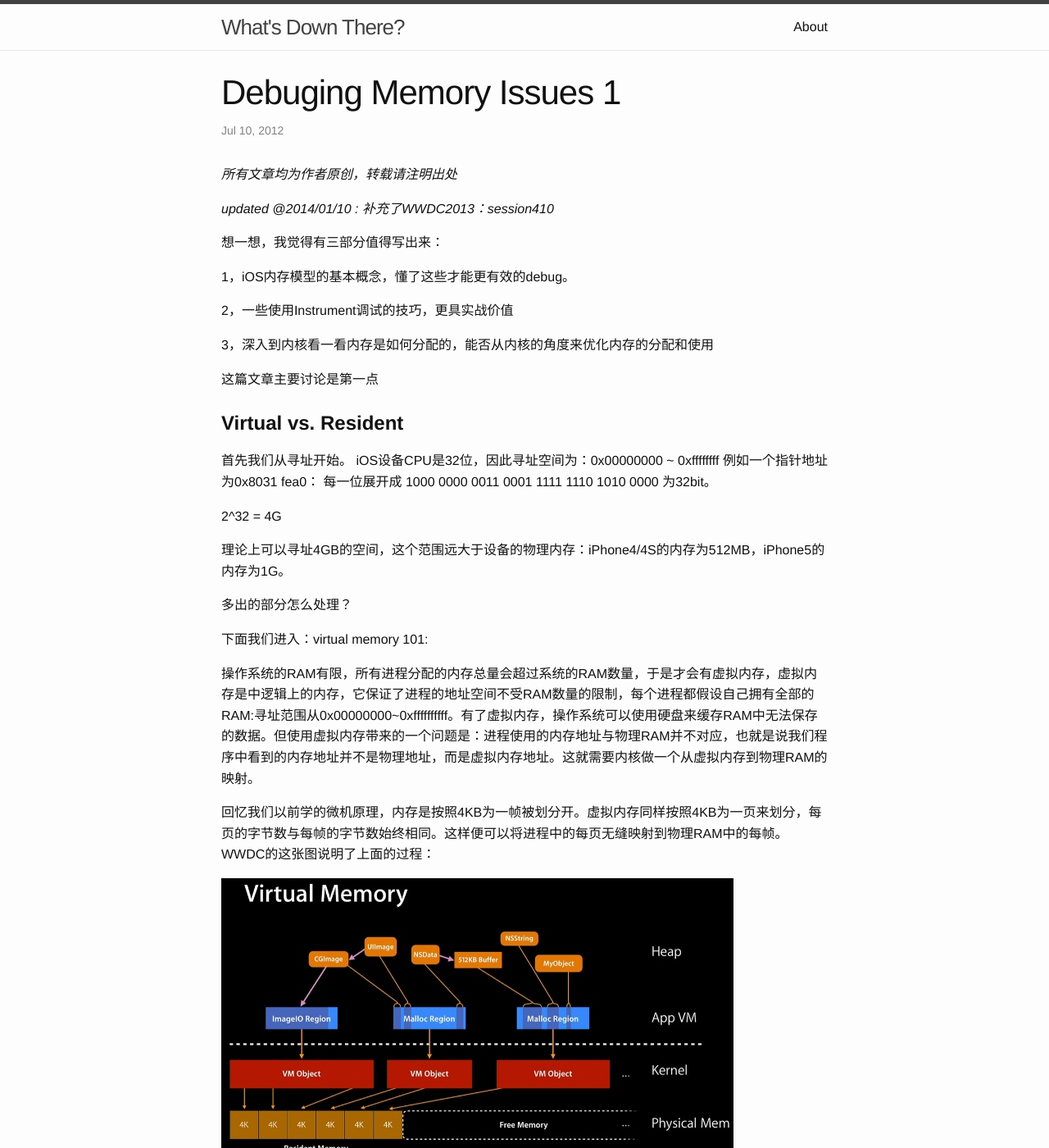
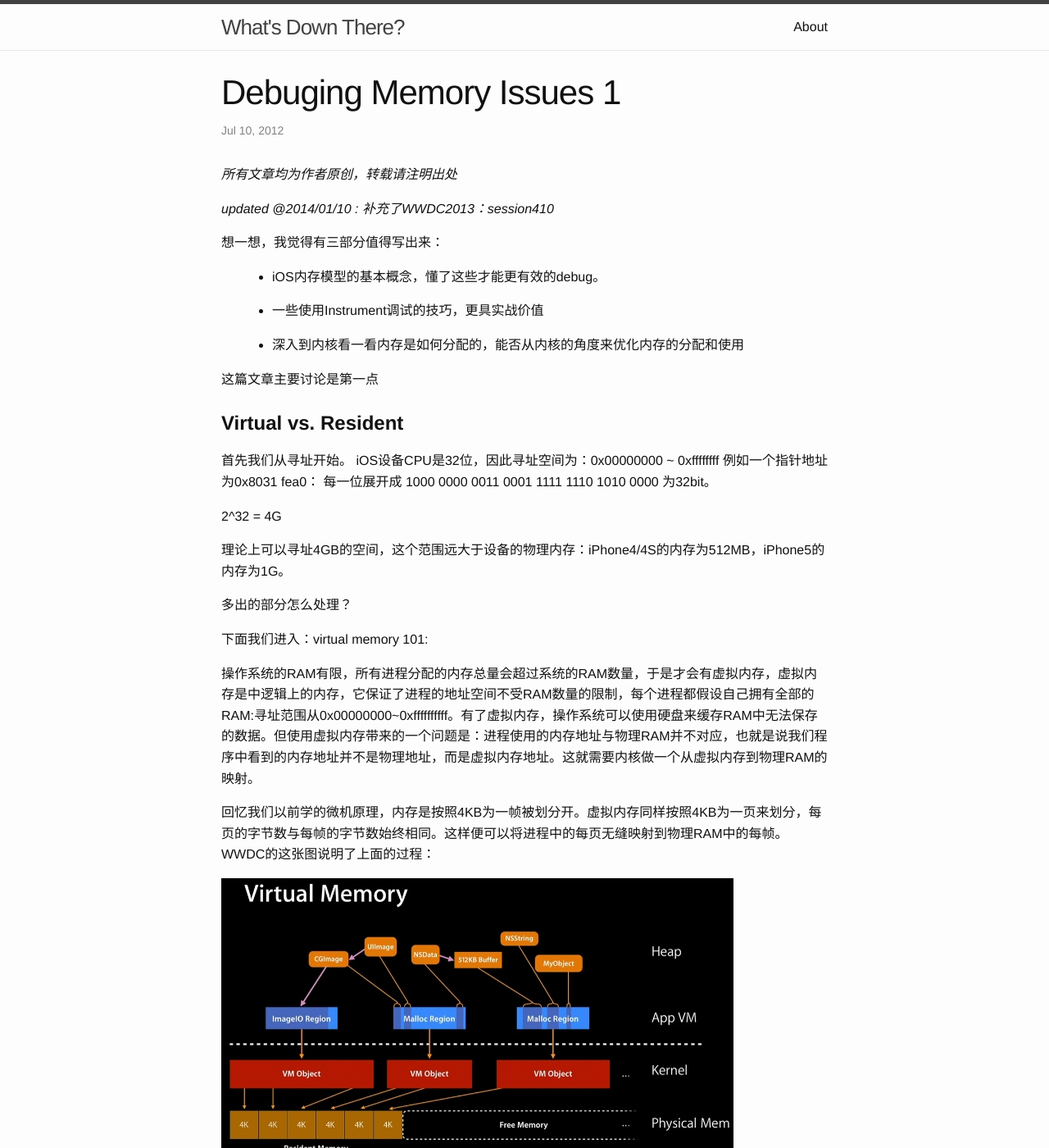
Before and after one commit to controlsea/blog, a Jekyll site: the page built from _posts/2012-07-10-Debuging-Memory-Issues-1.markdown, in a window 1280 px wide and 1400 px high. Shown: the whole window at 82% size. Built offline with Jekyll 4.4.1, drawn with Linux system fonts in a browser that asks for light colours; Markdown is read by kramdown in place of the engine named in the settings; some of the changed text lies outside the part shown.

Commit message:
fix layout issuesadd posts

```diff
--- a/_posts/2012-07-10-Debuging-Memory-Issues-1.markdown
+++ b/_posts/2012-07-10-Debuging-Memory-Issues-1.markdown
@@ -9,11 +9,11 @@
 
 想一想，我觉得有三部分值得写出来：
 
-1，iOS内存模型的基本概念，懂了这些才能更有效的debug。
+- iOS内存模型的基本概念，懂了这些才能更有效的debug。
 
-2，一些使用Instrument调试的技巧，更具实战价值
+- 一些使用Instrument调试的技巧，更具实战价值
 
-3，深入到内核看一看内存是如何分配的，能否从内核的角度来优化内存的分配和使用
+- 深入到内核看一看内存是如何分配的，能否从内核的角度来优化内存的分配和使用
 
 这篇文章主要讨论是第一点
 
@@ -41,11 +41,11 @@
 
 虚拟内存这么划分的好处是，可以将进程中连续的地址空间映射到物理RAM中不连续的地址空间中，这可以最大限度节省内存碎片的产生。因此，当一个进程启动时，OS会创建一张表，来保存虚拟内存到物理RAM的映射关系，这个表被成为“分页表”，类似windows中的HANDLE。然后我们讨论两种情况：
 
-(1)当RAM被写满后怎么办？
+- 当RAM被写满后怎么办？
 
 在OS X中，会将某些不活跃的帧存到磁盘。但是在iOS中，会直接将某些不活跃的帧清空！也就是进程在后台被系统杀死了，这主要是由于RAM和磁盘进行数据交换会极大的影响性能。
 
-(2)如果进程访问的地址找不到怎么办？
+- 如果进程访问的地址找不到怎么办？
 
 如果OS确定进程访问的地址是错误的，则报错，终止进程；如果进程访问的地址被保存到了硬盘上，OS首先分配一帧，用来保存请求页。如果当前没有可用帧，将现有帧缓存到磁盘，腾出空间。然后将请求页读到内存中，更新进程的页表，最后将控制权返回给进程。
 
```
Also changed, not shown: _posts/2012-07-11-Debuging-Memory-Issues-2.markdown (added, +92 -0 lines).
